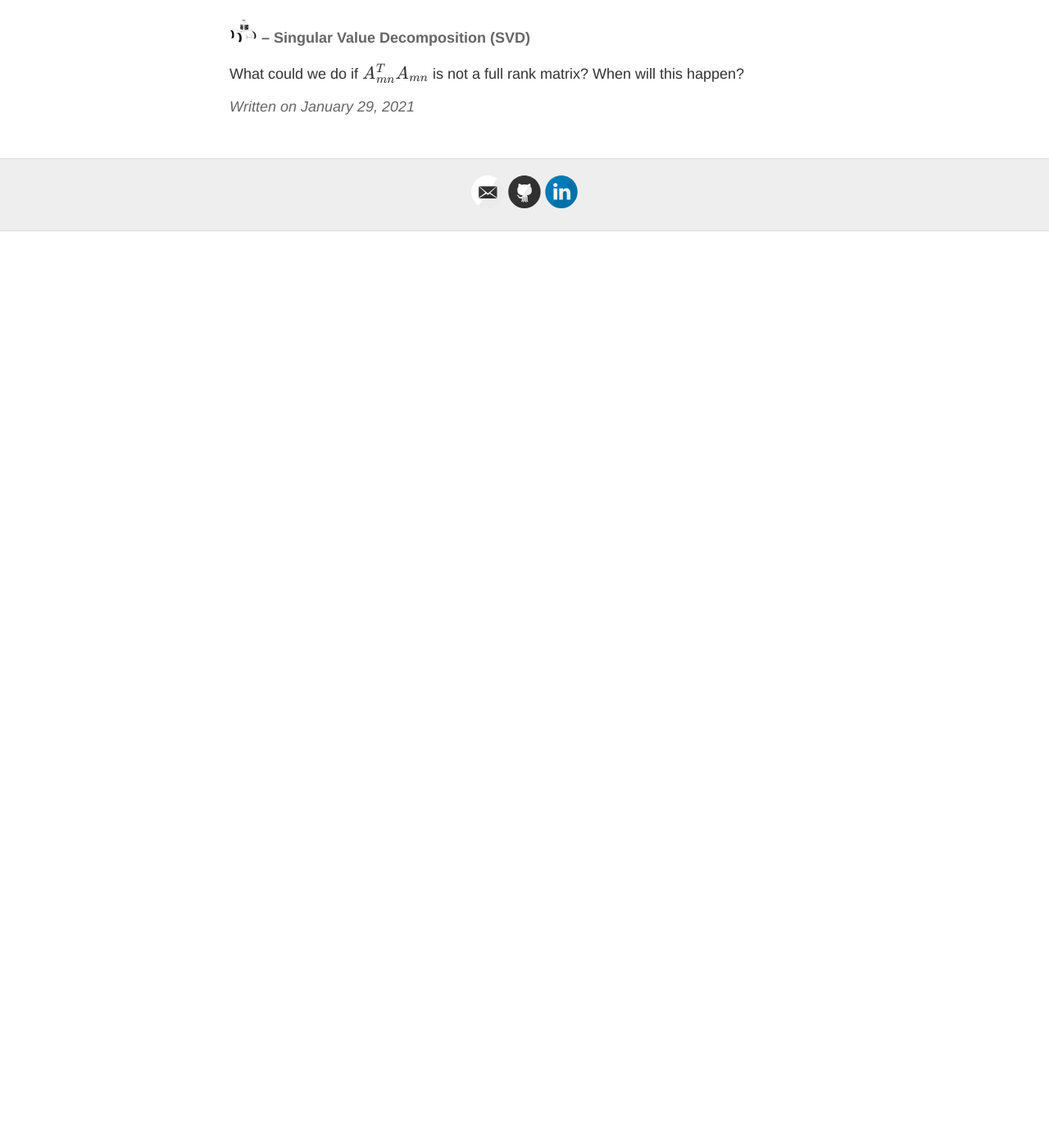
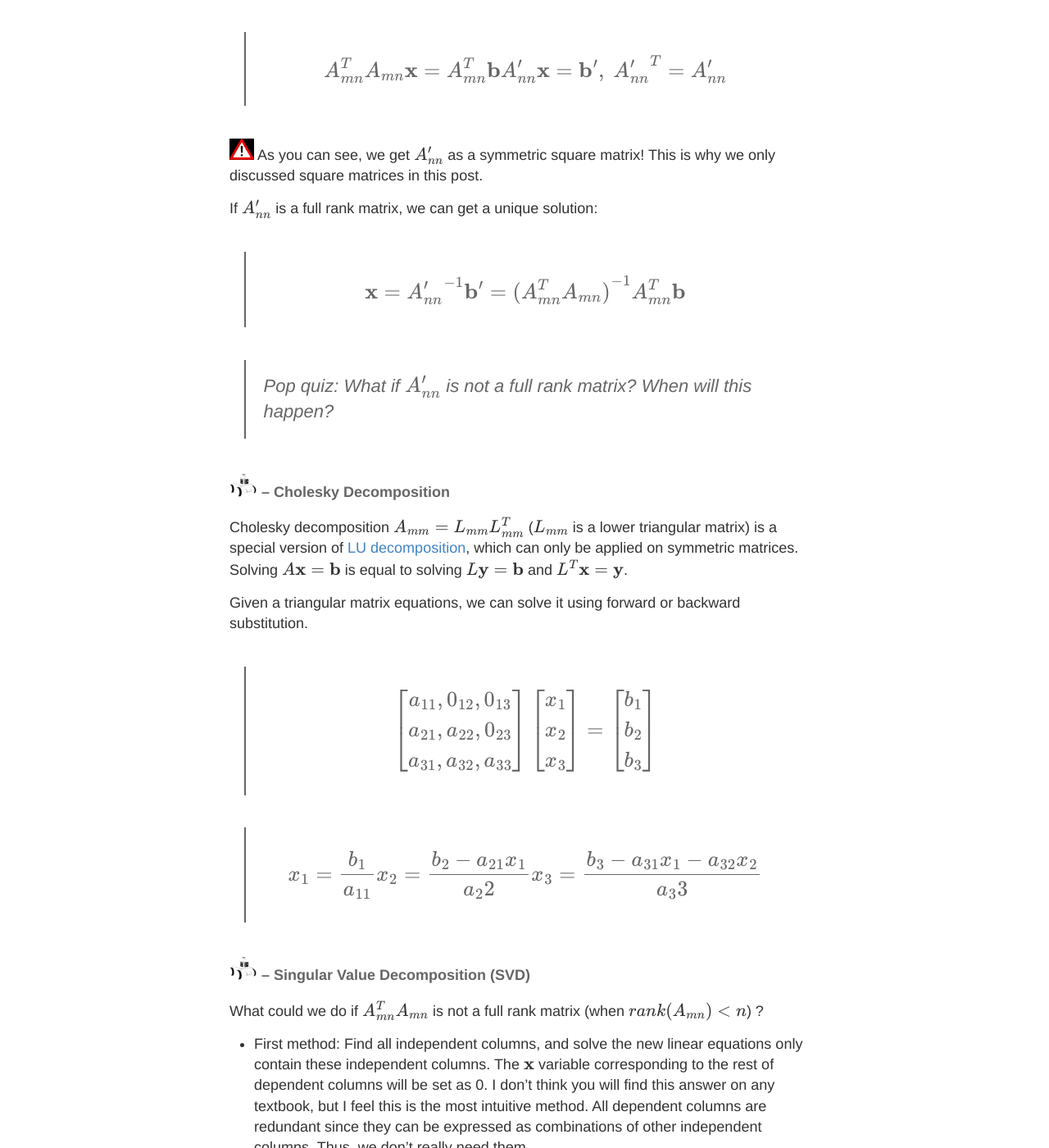
Before and after one commit to xipengwang/xipengwang.github.io, a Jekyll site: the page built from _posts/2021-01-29-autonomous-rotots-linear-algebra.md, in a window 1280 px wide and 1400 px high, scrolled down 11193 px. Shown: the whole window at 82% size. Built offline with Jekyll 4.4.1, drawn with Linux system fonts in a browser that asks for light colours; formulas are drawn with MathJax 3; before the commit the page ends 11475 px from its top, so only the background shows below that; some of the changed text lies outside the part shown.

Commit message:
book: Linear Algebra.

```diff
--- a/_posts/2021-01-29-autonomous-rotots-linear-algebra.md
+++ b/_posts/2021-01-29-autonomous-rotots-linear-algebra.md
@@ -3,12 +3,15 @@
 title: Autonomous Robots - Linear Algebra
 tag: AutonomousRobotsBook
 excerpt_separator: <!--more-->
-last_modified_at: 2019-02-03
+last_modified_at: 2019-02-05
 ---
 <!--more-->
 
 This post only covers I guess a minimal number of subjects of Linear Algebra
 required for autonomous robots. I might add more staff later.
+
+* TOC
+{:toc}
 
 ---
 ## Motivation
@@ -363,6 +366,59 @@
 > Pop quiz: What if $A'_{nn}$ is not a full rank matrix? When will this happen?
 
 #### ![robot]({{site.baseurl}}/images/robot.png) -- Cholesky Decomposition
+
+Cholesky decomposition $A_{mm} = L_{mm}L_{mm}^T$ ($L_{mm}$ is a lower triangular
+matrix) is a special version of [LU decomposition](https://en.wikipedia.org/wiki/LU_decomposition), which can only
+be applied on symmetric matrices. Solving $A\textbf{x} = \textbf{b}$ is equal to
+solving $L\textbf{y} = \textbf{b}$ and $L^T\textbf{x} = \textbf{y}$.
+
+Given a triangular matrix equations, we can solve it using forward or backward
+substitution.
+
+> $$
+\begin{bmatrix}
+a_{11}, 0_{12}, 0_{13} \\
+a_{21}, a_{22}, 0_{23} \\
+a_{31}, a_{32}, a_{33}
+\end{bmatrix} \begin{bmatrix}
+x_1 \\
+x_2 \\
+x_3
+\end{bmatrix} = \begin{bmatrix}
+b_1 \\
+b_2 \\
+b_3
+\end{bmatrix}
+$$
+
+> $$
+x_1 = \frac{b_1}{a_{11}} \\
+x_2 = \frac{b_2 - a_{21}x_1}{a_22} \\
+x_3 = \frac{b_3 - a_{31}x_1 - a_{32}x_2}{a_33} \\
+$$
+
+
 #### ![robot]({{site.baseurl}}/images/robot.png) -- Singular Value Decomposition (SVD)
 
-What could we do if $A_{mn}^T A_{mn}$ is not a full rank matrix? When will this happen?
+What could we do if $A_{mn}^T A_{mn}$ is not a full rank matrix (when
+$rank(A_{mn}) < n$) ?
+
+ * First method: Find all independent columns, and solve the new linear equations only contain
+ these independent columns. The $\textbf{x}$ variable corresponding to the rest
+ of dependent columns will be set as 0. I don't think you will find this answer
+ on any textbook, but I feel this is the most intuitive method. All dependent
+ columns are redundant since they can be expressed as combinations of other
+ independent columns. Thus, we don't really need them.
+
+ * Second method: $\textbf{x} = VZU^T\textbf{b}$, where $A = U\Sigma V^T$,
+ > $$
+ z_i=\begin{cases}
+    \frac{1}{\sigma_i}, & \text{if $\sigma_i \neq 0$}.\\
+    0, & \text{otherwise}.
+  \end{cases}
+ $$
+
+ > Pop Quiz: The second method is essentially the same as the first one. Hint:
+ > some $z_i = 0 \text{ when $\sigma_i = 0$}$
+
+ > Pop Quiz: What is QR decomposition?
```
